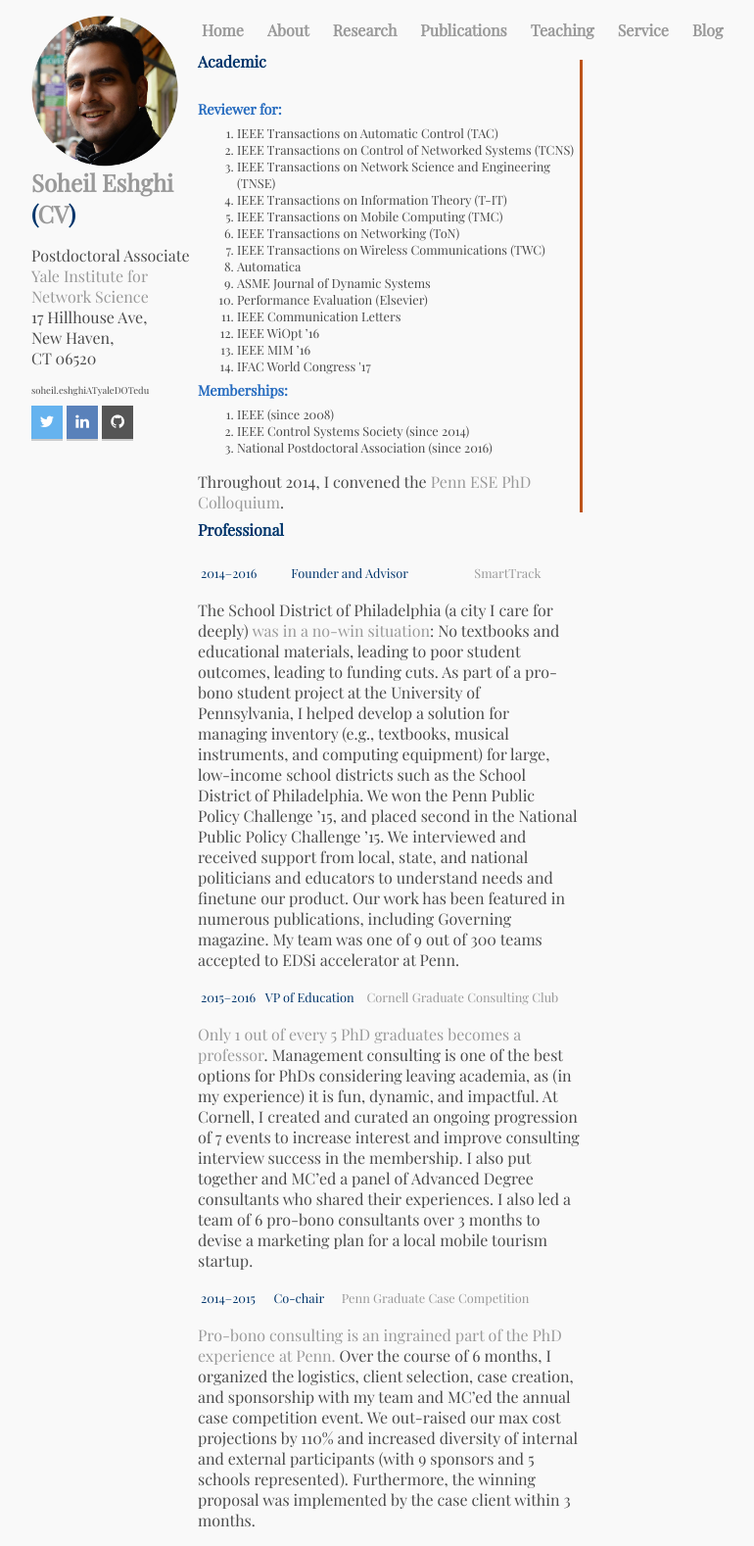
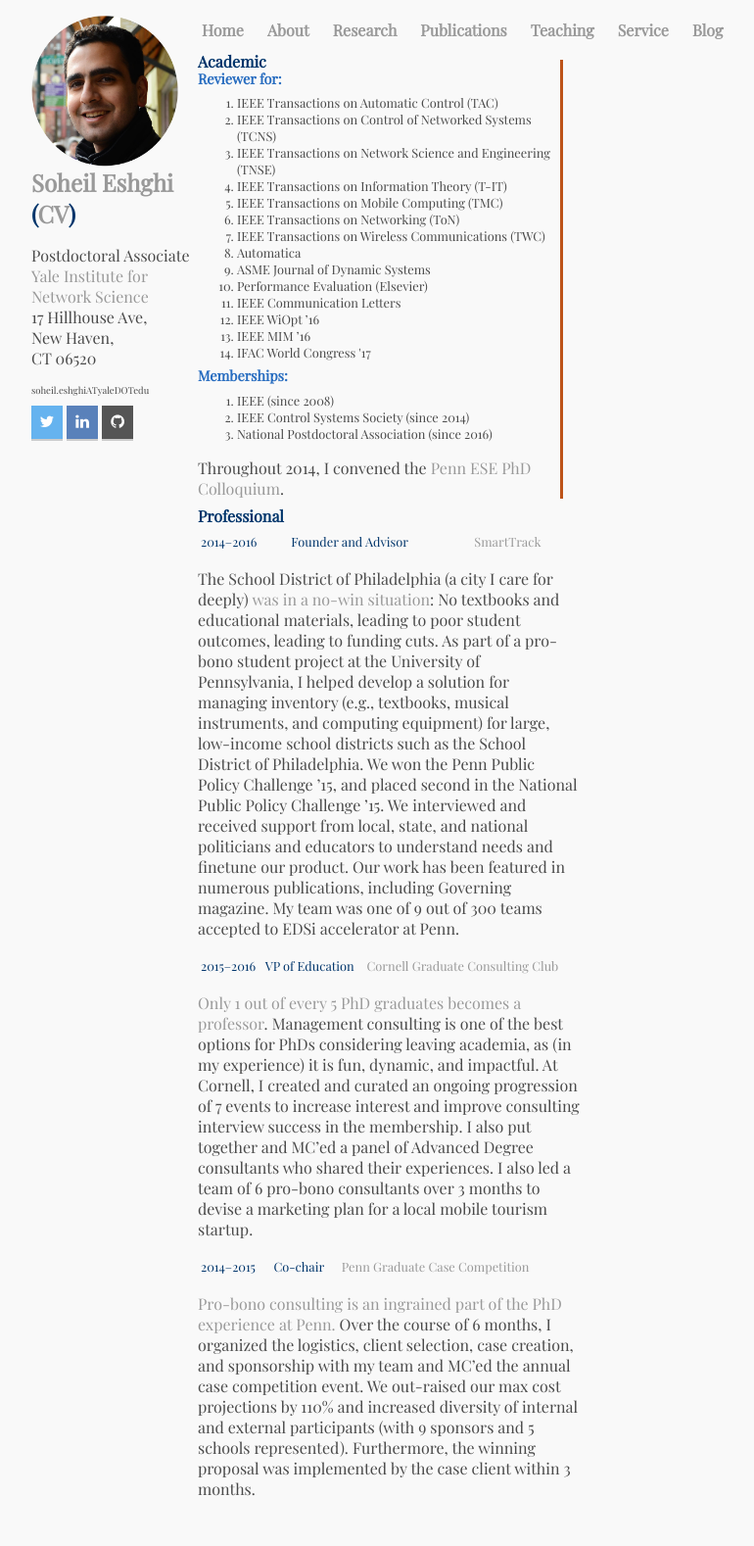
Before and after one commit to SoheilEshghi/SoheilEshghi.github.io, a Jekyll site: the page built from service/index.html, in a window 1280 px wide. Shown: the whole page at 98% size, without its empty margins (42-812 px from the left). Built offline with Jekyll 4.4.1, drawn with Linux system fonts in a browser that asks for light colours; nearby versions of some CDN libraries; after the commit the page ends 1546 px from its top, so only the background shows below that.

Commit message:
service smaller

```diff
--- a/service/index.html
+++ b/service/index.html
@@ -2,8 +2,8 @@
 layout: default
 title: About Soheil Eshghi
 ---
-<div class = "blurb" style="border-right:medium #bd5319 solid; width: 390px;">
-  <h2>Academic</h2><br>
+<div class = "blurb" style="border-right:medium #bd5319 solid; width: 370px;">
+  <h2>Academic</h2>
   <h3>Reviewer for:</h3>
   <ol>
    <li> IEEE Transactions on Automatic Control (TAC)</li>
@@ -32,7 +32,7 @@
 
 </div><!--/.blurb-->
 <div class = "blurb" style="width: 390px;">
-  <h2>Professional</h2><br>
+  <h2>Professional</h2>
   <table style="width:100%">
     <tr>
       <td>2014–2016 </td>
```
